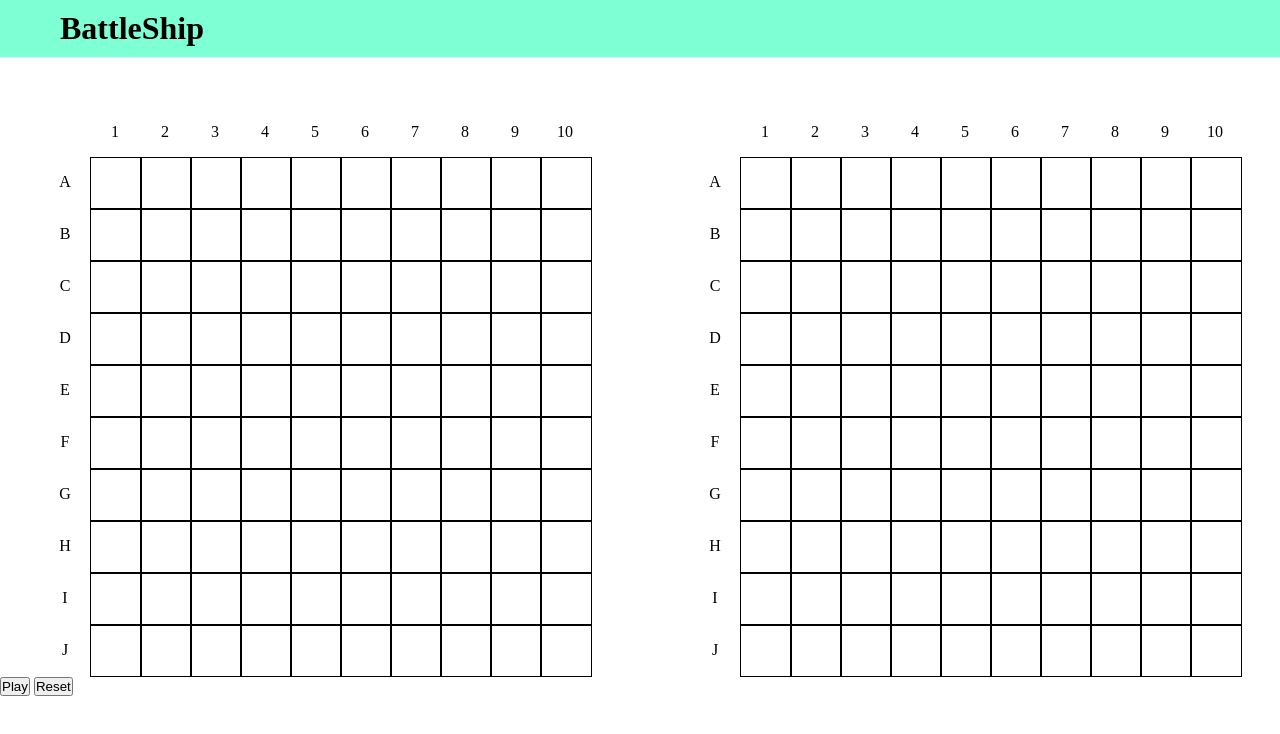
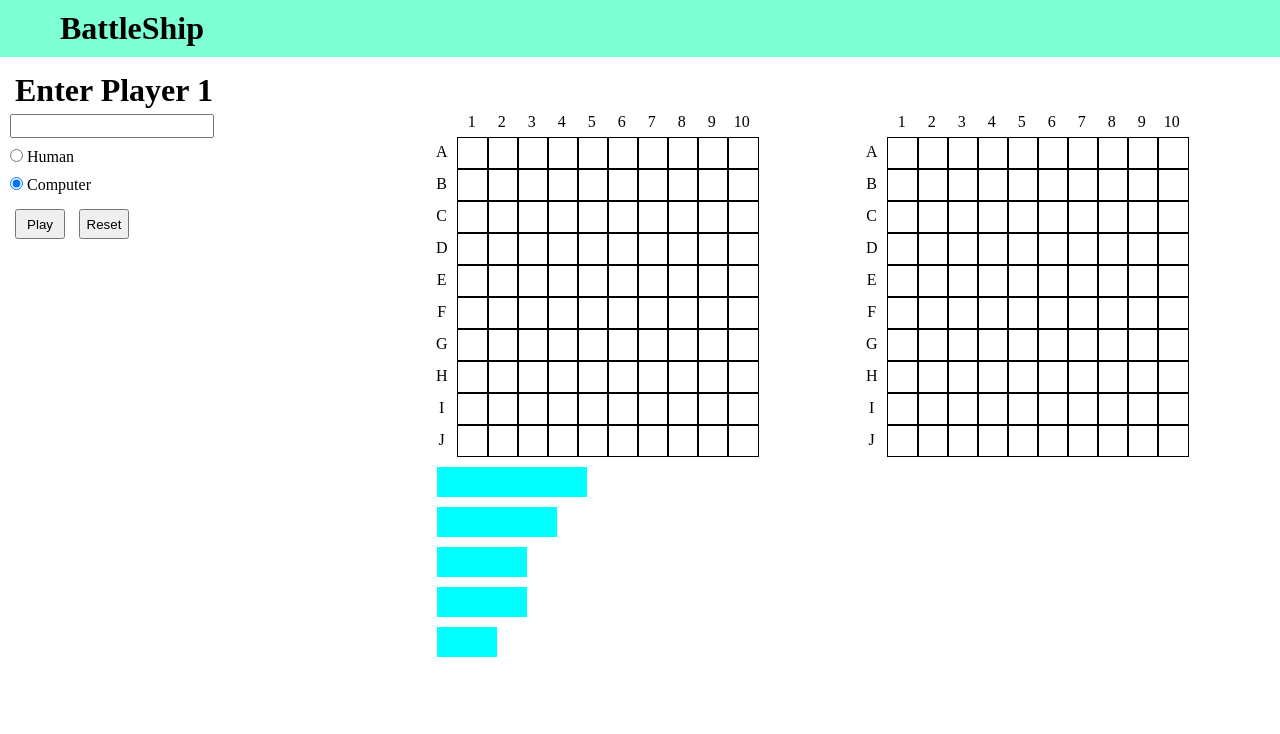
Before and after one commit to RogueGrim/battleShip-game, a website with bundled scripts: page src/index.html in a window 1280 px wide. Built offline with nearby package versions, Linux system fonts and the light colour scheme.

Commit message:
deleted popUp menu added shipModels to add ships to the page added an event handler to hide/show namefield based on type selected

```diff
--- a/src/frontEnd_modules/boardMaker.js
+++ b/src/frontEnd_modules/boardMaker.js
@@ -1,3 +1,5 @@
+//for creating a 10x10 board of divs
+
 function createBoard(name){
     const container = document.querySelector('.container')
 
@@ -5,11 +7,12 @@ function createBoard(name){
     board.classList.add('board')
     board.setAttribute('name',name)
 
-    let letters = ['A','B','C','D','E','F','G','H','I','J']
+    let letters = ['A','B','C','D','E','F','G','H','I','J'] //array to loop over letters for each row
 
-    const emptyArea = document.createElement('div')
+    const emptyArea = document.createElement('div') //for placing an empty div in the corner
     board.appendChild(emptyArea)
 
+    //loop for attaching the numbers to each cell
     for(let i = 1; i <=10; i++){
         const outerLabel = document.createElement('div')
         outerLabel.innerHTML = i
@@ -17,6 +20,7 @@ function createBoard(name){
         board.appendChild(outerLabel)
     }
 
+    //loop over the letter array and creating the divs
     letters.forEach(element => {
         const label = document.createElement('div')
         label.innerHTML = element
--- a/src/frontEnd_modules/popUp.js
+++ /dev/null
@@ -1,22 +0,0 @@
-function menu(){
-    const container = document.querySelector('.container')
-    const popUp = document.createElement('div')
-    popUp.classList.add('popUp')
-
-    const nameLabel = document.createElement('p')
-    nameLabel.innerHTML = 'Player 1'
-    popUp.appendChild(nameLabel)
-
-    const name = document.createElement('input')
-    name.classList.add('name')
-    popUp.appendChild(name)
-
-    const play = document.createElement('button')
-    play.innerText = 'Start'
-    play.classList.add('startGame')
-    popUp.appendChild(play)
-
-    container.appendChild(popUp)
-}
-
-export { menu }
--- /dev/null
+++ b/src/frontEnd_modules/shipModels.js
@@ -0,0 +1,12 @@
+//create the divs for the ships
+function shipCreate(name,length){
+    const container = document.querySelector('.ships')
+    const ship = document.createElement('div')
+    ship.classList.add(name)
+    ship.style.backgroundColor = 'cyan'
+    ship.style.height = '30px'
+    ship.style.width = `${30*length}px` //multiply the lenght by width of the individual cells
+    container.appendChild(ship)
+}
+
+export {shipCreate}
--- /dev/null
+++ b/src/frontEnd_modules/typeSelector.js
@@ -0,0 +1,10 @@
+//used to check the type of player selected and to hide and show the naming field
+function checkType(){
+    if(document.querySelector('.computer').checked){
+        document.getElementById('player2').style.display = 'none'
+    }else if(document.querySelector('.human').checked){
+        document.getElementById('player2').style.display = 'inline'
+    }
+}
+
+export {checkType}
--- a/src/index.html
+++ b/src/index.html
@@ -11,11 +11,34 @@
     <div class="header">
         <h1>BattleShip</h1>
     </div>
+    <form class="sidepanel">
+        <div class="name">
+            <h1>Enter Player 1</h1>
+            <input type="text" class="player1" required>
+
+        </div>
+        <div class="name" id="player2">
+            <h1>Enter Player 2</h1>
+            <input type="text" class="player2">
+        </div>
+
+        <div>
+            <input type="radio" name="type" class="human">
+            <label for="Human">Human</label>
+        </div>
+
+        <div>
+        <input type="radio" name="type" class="computer" checked>
+        <label for="Computer">Computer</label>
+        </div>
+
+        <div class="buttons">
+            <button class="play">Play</button>
+            <button class="reset">Reset</button>
+        </div>
+    </form>
     <div class="container"></div>
-    <div class="buttons">
-        <button class="play">Play</button>
-        <button class="reset">Reset</button>
-    </div>
+    <div class="ships"></div>
 
 </body>
     <script type = 'module' src="script.js"></script>
--- a/src/script.js
+++ b/src/script.js
@@ -1,7 +1,16 @@
 import { createBoard } from "./frontEnd_modules/boardMaker.js"
-import { menu } from "./frontEnd_modules/popUp.js"
+import { shipCreate } from "./frontEnd_modules/shipModels.js"
+import { checkType } from "./frontEnd_modules/typeSelector.js"
 
 createBoard('player')
 createBoard('enemy')
 
-document.querySelector('.play').addEventListener('click',menu)
+shipCreate('carrier',5)
+shipCreate('battleShip',4)
+shipCreate('cruiser',3)
+shipCreate('submarine',3)
+shipCreate('destroyer',2)
+
+document.getElementsByName('type').forEach((e)=>{
+    e.addEventListener('click',checkType)
+})
--- a/src/style.css
+++ b/src/style.css
@@ -7,16 +7,16 @@
     background-color: aquamarine;
     padding: 10px;
     margin: 0;
+    grid-column: 1 / 3;
 }
 .header > h1{
     margin-left: 50px;
 }
 
 body{
-display: flex;
-flex-direction: column;
+    display: grid;
+    grid-template-columns: 1fr 2fr;
 }
-
 .container{
     display: flex;
     margin-top: 50px;
@@ -27,13 +27,13 @@ flex-direction: column;
 
 .board{
     display: grid;
-    grid-template-columns: repeat(11,50px);
+    grid-template-columns: repeat(11,30px);
 }
 
 .cell{
     border: 1px black solid;
-    height: 50px;
-    width: 50px;
+    height: 30px;
+    width: 30px;
     margin: 0;
     padding: 0;
 }
@@ -41,12 +41,44 @@ flex-direction: column;
     display: flex;
     justify-content: center;
     align-items: center;
-    width: 50px;
-    height: 50px;
+    width: 30px;
+    height: 30px;
     margin: 0;
     padding: 0;
 }
 
-.popUp{
-    position: absolute;
+.sidepanel{
+    display: flex;
+    flex-direction: column;
+    grid-column: 1 / 2;
+    gap: 10px;
+    margin: 10px;
 }
+
+button{
+    width: 50px;
+    height: 30px;
+    margin: 5px;
+}
+
+.name > h1{
+    margin: 5px;
+}
+
+.name > input{
+    height: 20px;
+    width: 200px
+}
+
+.ships{
+    max-width: 330px;
+    display: flex;
+    flex-direction: column;
+    grid-column: 2 / 3;
+    margin: 10px;
+    gap: 10px;
+}
+
+#player2{
+    display: none;
+}
```
Also changed, not shown: src/modules/gameboard.js (+7 -2 lines).
